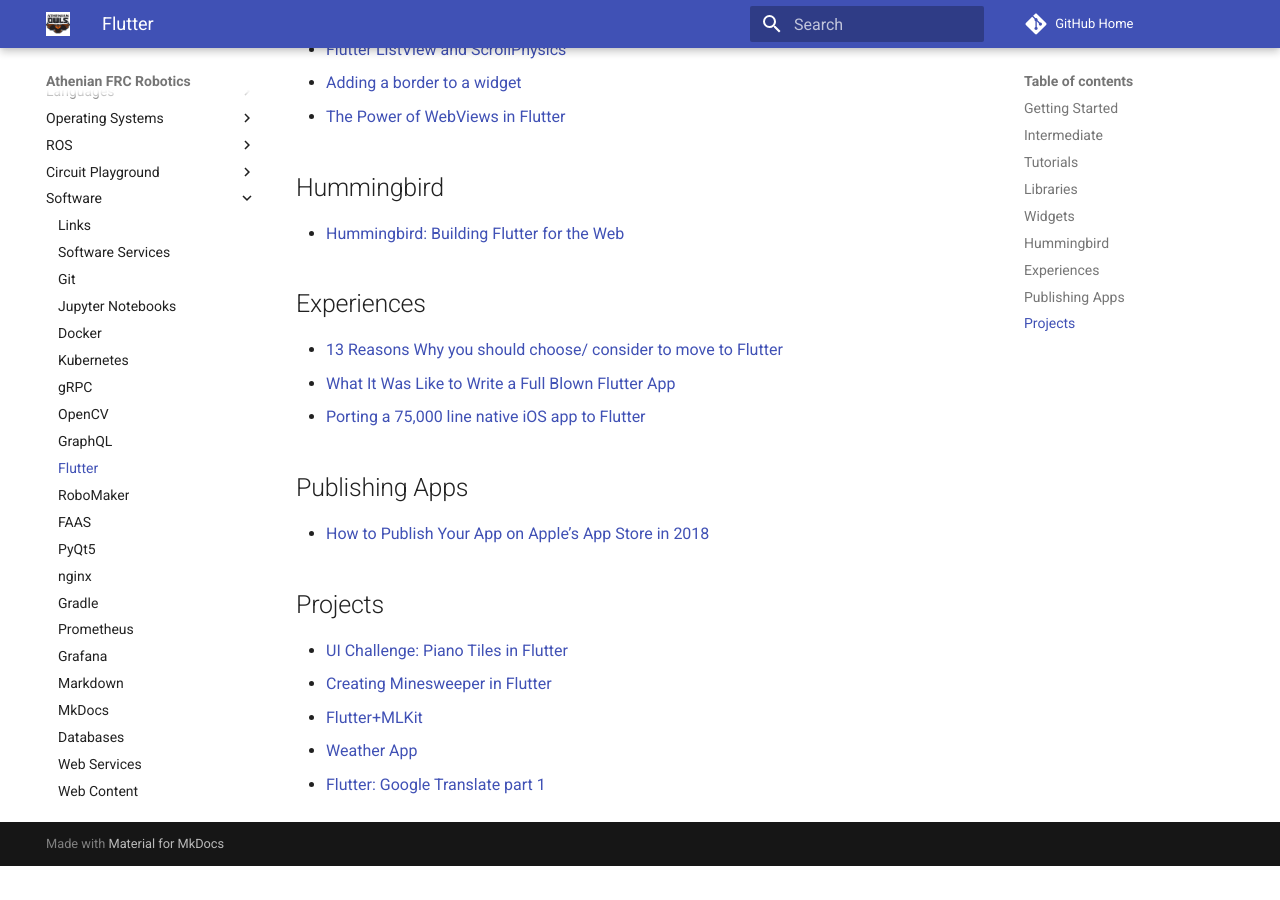
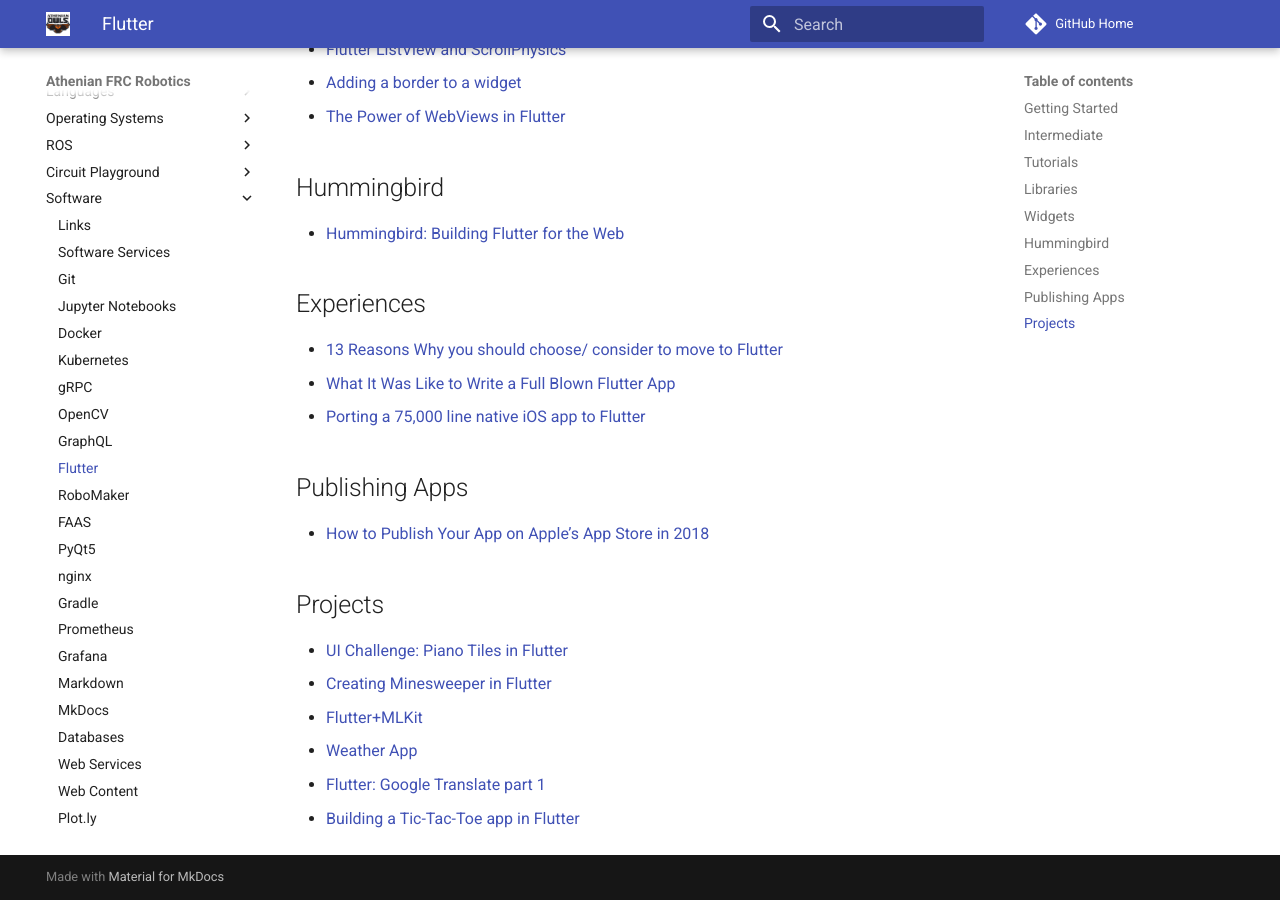
Before and after one commit to athenian-robotics/athenian-robotics-mkdocs, an MkDocs documentation site: the page built from docs/flutter.md, in a window 1280 px wide and 900 px high, scrolled down 1196 px. Built offline with MkDocs 1.6.1 and Material for MkDocs 9.7.7, drawn with Linux system fonts in a browser that asks for light colours; comment, search, counter and statistics services are not loaded; before the commit the page ends 2062 px from its top, so only the background shows below that.

Commit message:
Update docs

```diff
--- a/docs/flutter.md
+++ b/docs/flutter.md
@@ -50,3 +50,4 @@
 * [Flutter+MLKit](https://medium.com/flutter-community/flutter-mlkit-8039ec66b6a)
 * [Weather App](https://medium.com/flutter-community/weather-app-with-flutter-bloc-e24a7253340d)
 * [Flutter: Google Translate part 1](https://blog.usejournal.com/flutter-google-translate-part-1-63b50c93d873)
+* [Building a Tic-Tac-Toe app in Flutter](https://medium.com/@dmilicic/building-a-tic-tac-toe-app-in-flutter-e893792f1fed)
```
